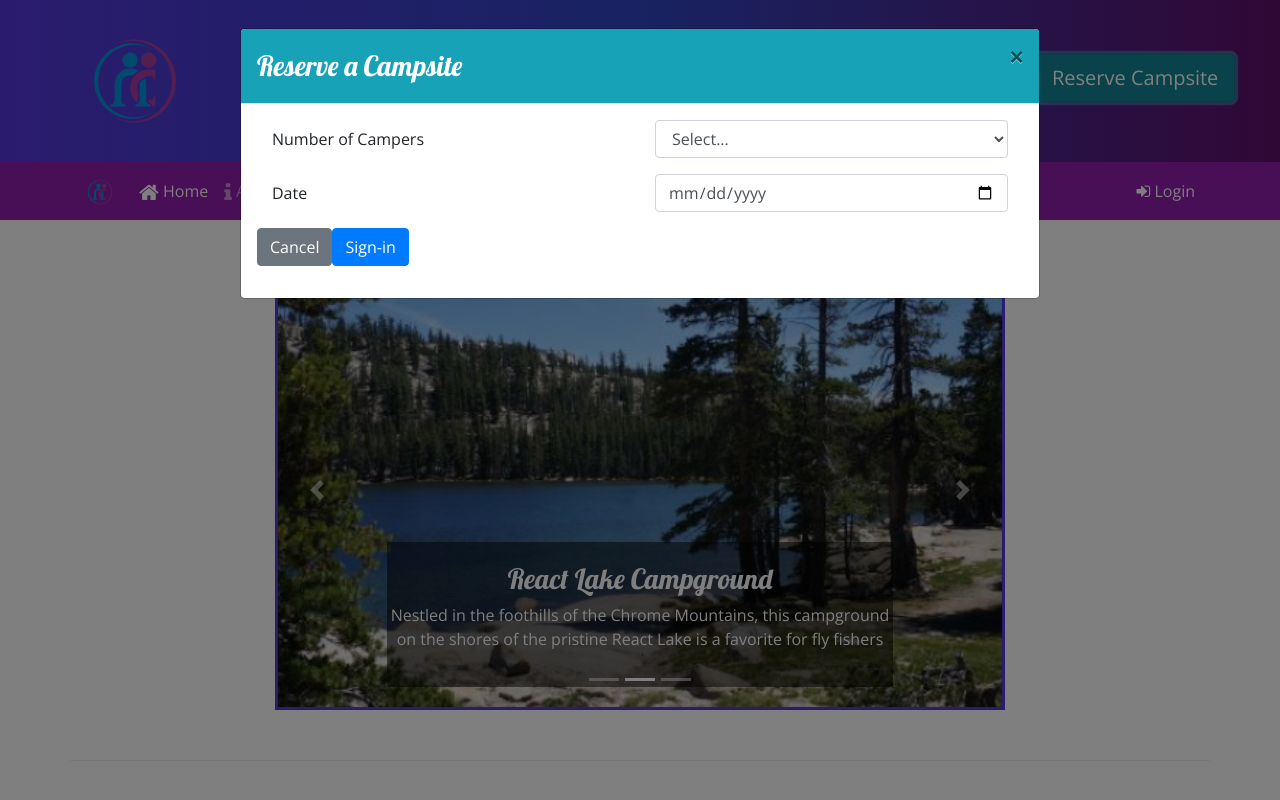
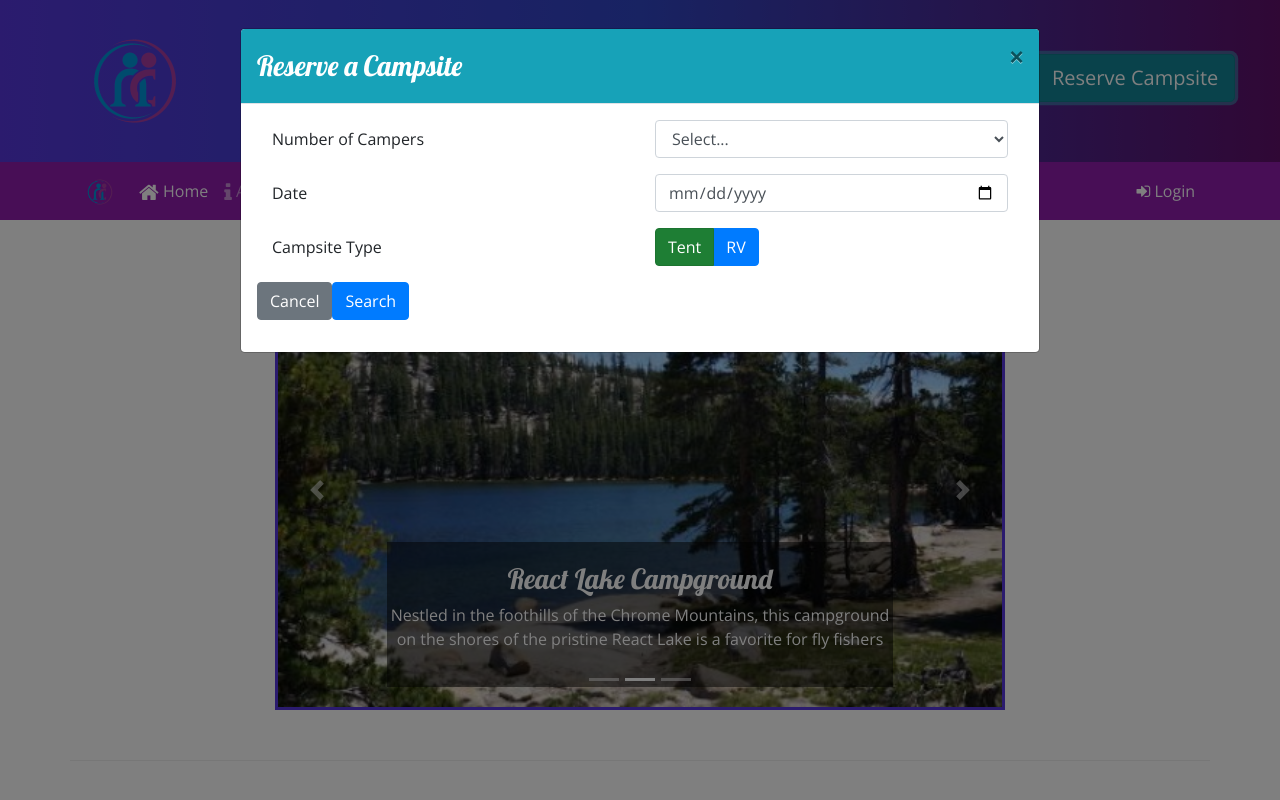
Before and after one commit to mferrer17/nucampsite, a website: page index.html in a window 1280 px wide. Both pictures are taken after a click on the button "Reserve Campsite". Shown: the top 800 px of the page. Drawn offline with nearby package versions, Linux system fonts and the light colour scheme.

Commit message:
added tent and rv button

```diff
--- a/index.html
+++ b/index.html
@@ -1,5 +1,6 @@
 <!DOCTYPE html>
 <html lang="en">
+
 <head>
     <!-- Required meta tags always come first -->
     <meta charset="utf-8" />
@@ -20,7 +21,7 @@
 </head>
 
 <body>
-
+    <!--Jumbotron Reserve Campsite Button-->
     <header class="jumbotron jumbotron-fluid">
         <div class="container">
             <div class="row">
@@ -34,12 +35,13 @@
                 <div class="col-md-4 col-xl-2 mt-4">
                     <button type="button" role="button" class="btn btn-lg btn-info text-nowrap" data-toggle="modal"
                         data-target="#reserveModal">Reserve
-                        Campsite</button>
+                        Campsite
+                    </button>
                 </div>
             </div>
     </header>
 
-    <!--Reserve Modal-->
+    <!--Reserve Modal Dialog-->
     <div id="reserveModal" class="modal fade" role="dialog">
         <div class="modal-dialog modal-lg" role="document">
             <div class="modal-content">
@@ -72,11 +74,27 @@
                                 <div class="col">
                                     <input type="date" class="form-control" id="date" placeholder="Date">
                                 </div>
-
                             </div>
+                            <!--Tent and RV Button-->
+                            <div class="form-group row">
+                                <label class="col-sm-6 col-form-label">Campsite Type</label>
+                                <div class="col-2">
+                                    <div class="btn-group btn-group-toggle" data-toggle="buttons">
+                                        <label class="btn btn-success active">
+                                            <input type="radio" name="siteTent" value="tent" id="siteTent" checked> Tent
+                                        </label>
+                                        <div class="btn-group btn-group-toggle" data-toggle="buttons">
+                                            <label class="btn btn-primary">
+                                                <input type="radio" name="siteRv" value="rv" id="siteRv" checked> RV
+                                            </label>
+                                        </div>
+                                    </div>
+                                </div>
+                            </div>
+                            <!--Cancel and Search Button-->
                             <div class="form-group row">
                                 <button type="button" class="btn btn-secondary" data-dismiss="modal">Cancel</button>
-                                <button type="submit" class="btn btn-primary">Sign-in</button>
+                                <button type="submit" class="btn btn-primary">Search</button>
                             </div>
                         </form>
                     </div>
```
